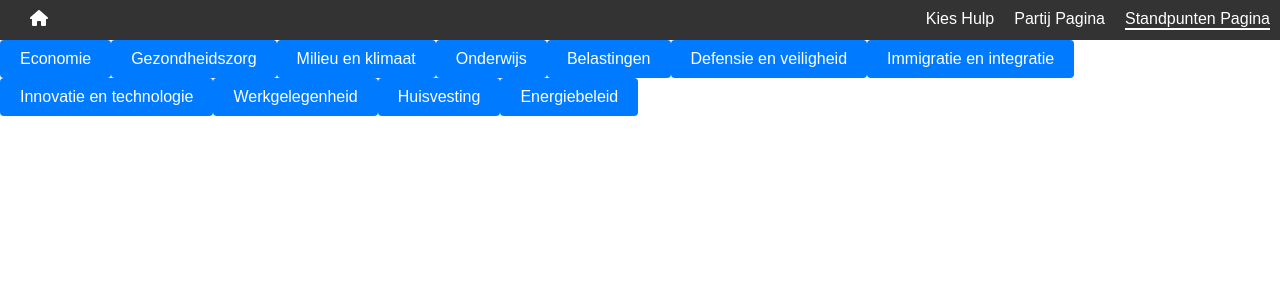
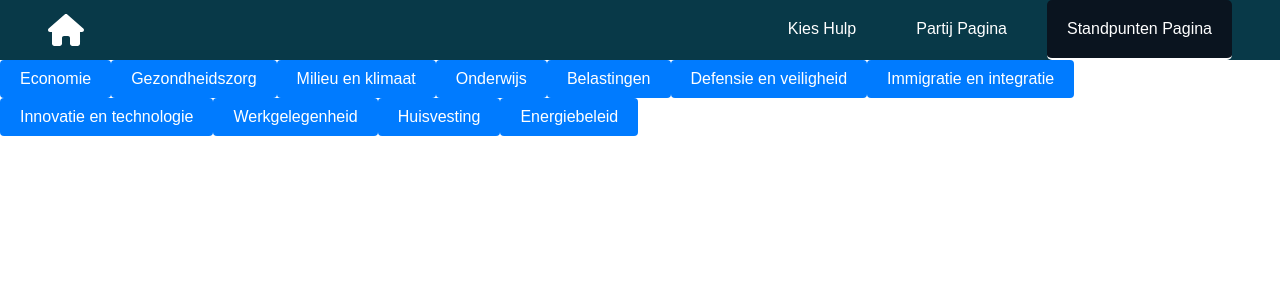
Before and after one commit to Haikotjo/Stemmen, a React (Create React App) app: page /standpunten-pagina in a window 1280 px wide. Shown: the top 300 px of the page. Built offline with nearby package versions, Linux system fonts and the light colour scheme.

Commit message:
globals kleuren gemaakt. navbar Navlinks werken goed en kleuren aangepast

```diff
--- a/src/App.js
+++ b/src/App.js
@@ -1,7 +1,7 @@
 import React from 'react';
 import AppRoutes from './routes/Routes';
 import './styles/globals.scss';
-
+import './App.module.scss'
 function App() {
     return (
         <div className="App">
--- /dev/null
+++ b/src/App.module.scss
@@ -0,0 +1,5 @@
+@import "styles/globals";
+
+body {
+  color: $primary-color;
+}
--- a/src/Components/NavBar/NavBar.js
+++ b/src/Components/NavBar/NavBar.js
@@ -11,7 +11,7 @@ function NavBar() {
             <div className={styles.container}>
                 <div className={styles.icon}>
                     <NavLink to="/" exact>
-                        <FontAwesomeIcon icon={faHome} color="white" />
+                        <FontAwesomeIcon icon={faHome} color="white" size="2x" />
                     </NavLink>
                 </div>
                 <div className={styles.links}>
@@ -21,6 +21,7 @@ function NavBar() {
                     >
                         Kies Hulp
                     </NavLink>
+
                     <NavLink
                         to="/partij-pagina"
                         className={({ isActive }) => isActive ? `${styles.link} ${styles.active}` : styles.link}
@@ -34,8 +35,6 @@ function NavBar() {
                     >
                         Standpunten Pagina
                     </NavLink>
-
-
                 </div>
             </div>
         </div>
--- a/src/Components/NavBar/NavBar.module.scss
+++ b/src/Components/NavBar/NavBar.module.scss
@@ -1,30 +1,40 @@
 @import '../../styles/globals';
-.active {
-  border-bottom: 2px solid white;
-}
+
+
 .navbar {
   width: 100%;
-  background-color: #333;
+  background-color: $secondary-color;
   color: white;
 
   .container {
-    max-width: 1440px;
+    @include max-container-width;
     margin: auto;
     display: flex;
     justify-content: space-between;
-    padding: 10px;
+    align-items: center;  // Voeg deze regel toe om items te centreren op de verticale as
 
     .icon {
-      margin-left: 20px;
+      margin-left: 3rem;
+      display: flex;  // Voeg deze regel toe om het icoon te centreren
+      align-items: center;  // Voeg deze regel toe om het icoon te centreren
     }
 
     .links {
       display: flex;
       gap: 20px;
+      margin-right: 3rem;
 
       .link {
         color: white;
         text-decoration: none;
+        padding: 20px 20px;
+        border-radius: 5px;
+        transition: background-color 0.3s;
+      }
+
+      .active {
+        background-color: $primary-color;
+        border-bottom: 2px solid white;
       }
     }
   }
--- a/src/styles/globals.scss
+++ b/src/styles/globals.scss
@@ -1,2 +1,7 @@
 @import 'reset';
 @import 'mixins';
+
+$primary-color: #0A141F;
+$secondary-color: #083948;
+$third-color: #41D3BD;
+$fourth-color: #FB3640;
```
